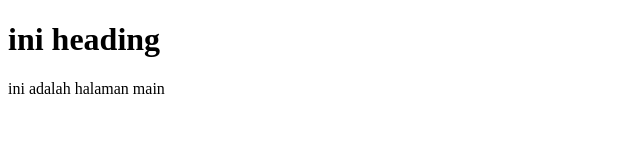
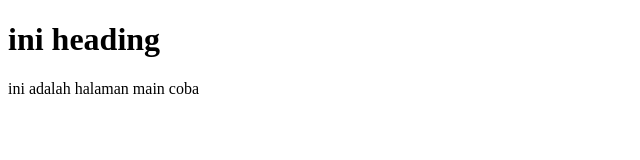
Before and after one commit to Priyan-Fadhil-Supriyadi/go_priyan-fadhil-supriyadi, a plain HTML site: page 2_Version Control and Branch Management (Git)/coba.html in a window 1280 px wide. Shown: the full height of the page, 0-640 px from the left. Drawn offline with Linux system fonts and the light colour scheme.

Commit message:
percobaan push kedua

```diff
--- a/2_Version Control and Branch Management (Git)/coba.html
+++ b/2_Version Control and Branch Management (Git)/coba.html
@@ -8,6 +8,6 @@
 </head>
 <body>
     <h1>ini heading</h1>
-    <p>ini adalah halaman main</p>
+    <p>ini adalah halaman main coba</p>
 </body>
 </html>
```
